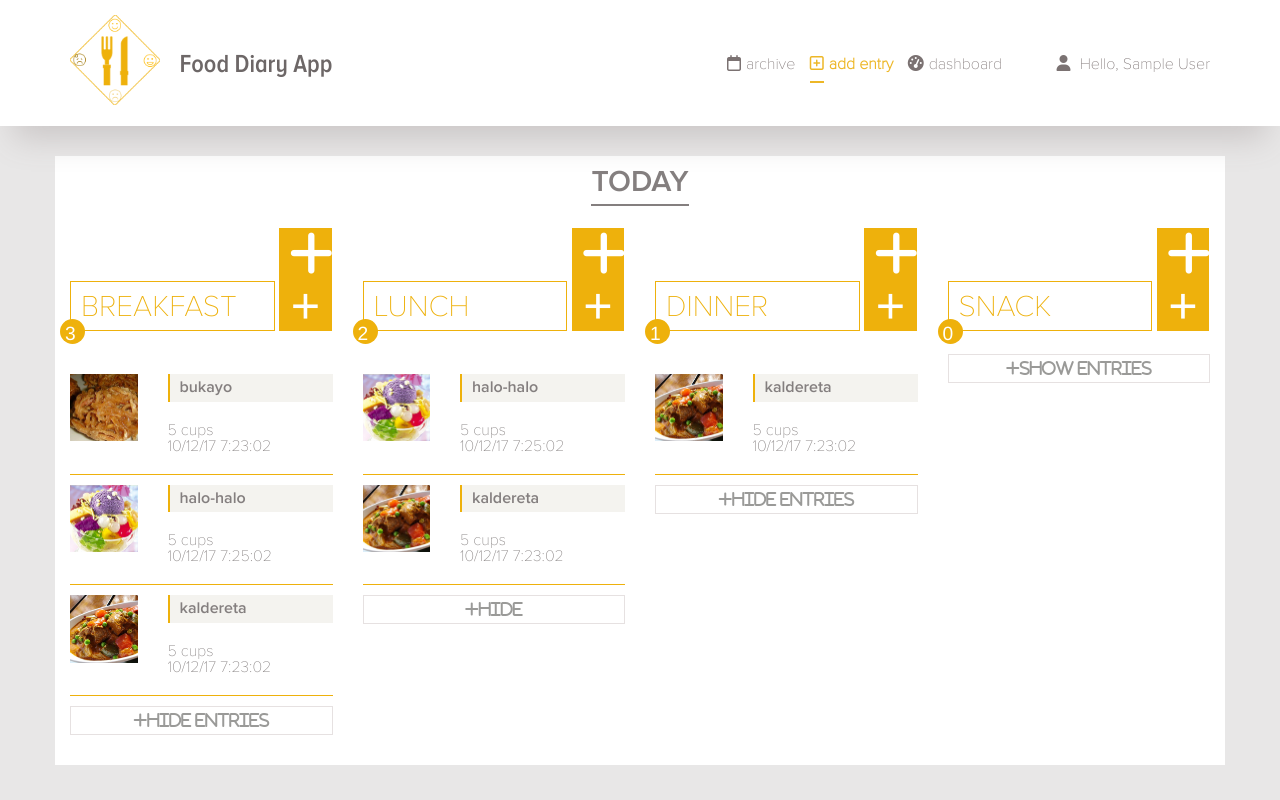
After one commit to janjantandayag/fooddiary, a PHP site: page /add-entry.php in a window 1280 px wide. The commit adds this page. Run offline with PHP 8.4, Linux system fonts and the light colour scheme; the visitor is signed in with stand-in values (Sample User, id 1); some libraries are stand-ins or nearby versions.

Commit message:
Added addendtry page

```diff
--- /dev/null
+++ b/add-entry.php
@@ -0,0 +1,184 @@
+<?php
+   	include('database/Function.php');
+    $db = new Database;
+    $db->isLogin();
+?>
+<!DOCTYPE html>
+<html>
+<head>
+	<title>Dashboard</title>
+	<?php include ('include/links.php'); ?>
+	<script src="https://code.highcharts.com/highcharts.js"></script>
+	<script src="https://code.highcharts.com/modules/exporting.js"></script>
+</head>
+<body class="mainPage">
+	<header>
+		<div class="container">
+			<div class="row">
+				<div class="col-md-12">
+					<div class="left-col">
+						<img src="img/logo.png">
+						<h1 class="foodAppName" >Food Diary App</h1>
+					</div>
+					<div class="right-col">
+						<ul id="topNav">
+							<li><a href="archive.php"><span class="fa fa-calendar-o"></span>archive</a></li>
+							<li class="navActive"><a href="add-entry.php"><span class="fa fa-plus-square-o"></span>add entry</a></li>
+							<li><a href="dashboard.php"><span class="fa fa-dashboard"></span>dashboard</a></li>
+							<li><a href="database/logout.php"><span class="fa fa-user"></span> Hello, <?= $_SESSION['name'] ?></a></li>
+						</ul>
+					</div>
+					<div>
+						<a href="javascript:void(0);" onclick="myFunction();" class="icon">&#9776;</a>
+                        <ul  id="mobile"  class="displayNone">
+                            <li><a href="archive.php"><span class="fa fa-calendar-o"></span> archive</a></li>
+                            <li  class="mobile-navActive"><a href="add-entry.php"><span class="fa fa-plus-square-o"></span> add entry</a>  </li>
+                            <li><a href="dashboard.php"><span class="fa fa-dashboard"></span> dashboard</a></li>
+                            <li><a href="database/logout.php"><span class="fa fa-user"></span> Hello, <?= $_SESSION['name'] ?></a></li>
+                        </ul>
+                    </div>
+				</div>
+			</div>
+		</div>
+	</header>
+	<section id="addEntry-header">
+		<div class="container">
+			<div class="row addEntry-header--container">
+				<div class="col-md-12">
+					<h3 class="addEntry--header">Today</h3>
+				</div>
+			</div>
+		</div>
+	</section>
+	<section id="addEntry-body">
+		<div class="container">
+			<div class="row addEntry-body--container">
+				<div class="col-md-3 col-sm-6 mealContainer">
+					<p class="mealName">Breakfast</p>
+					<a href="#" title="Add Entry" class="addEntryIcon"><span class="fa fa-plus"></span>+</a>
+					<div class="mealQuantityContainer">
+						<p class="mealQuantity">3</p>
+					</div>
+					<div class="show-container none">
+						<a href="#" class="show"><span class="fa fa-plus">show</span></a>
+					</div>
+					<div class="entryContainer">
+						<div class="row">
+							<div class="col-md-4">
+								<img src="img/bukayo.jpg" class="bodyImg"/>
+							</div>
+							<div class="col-md-8 ">
+								<h2 class="entryName">Bukayo</h2>
+								<p class="servingSize">5 cups</p>
+								<p class="entryDate">10/12/17 7:23:02</p>
+							</div>
+						</div>
+					</div>
+					<div class="entryContainer">
+						<div class="row">
+							<div class="col-md-4">
+								<img src="img/halo-halo.jpg" class="bodyImg"/>
+							</div>
+							<div class="col-md-8 ">
+								<h2 class="entryName">halo-halo</h2>
+								<p class="servingSize">5 cups</p>
+								<p class="entryDate">10/12/17 7:25:02</p>
+							</div>
+						</div>
+					</div>
+					<div class="entryContainer">
+						<div class="row">
+							<div class="col-md-4">
+								<img src="img/kalderata.jpg" class="bodyImg"/>
+							</div>
+							<div class="col-md-8 ">
+								<h2 class="entryName">kaldereta</h2>
+								<p class="servingSize">5 cups</p>
+								<p class="entryDate">10/12/17 7:23:02</p>
+							</div>
+						</div>
+					</div>
+					<div class="hide-item">
+						<a href="#" class="hideItem"><span class="fa fa-plus">hide entries</span></a>
+					</div>
+				</div>
+				<div class="col-md-3 col-sm-6 mealContainer">
+					<p class="mealName">Lunch</p>
+					<a href="#" title="Add Entry" class="addEntryIcon"><span class="fa fa-plus"></span>+</a>
+					<div class="mealQuantityContainer">
+						<p class="mealQuantity">2</p>
+					</div>
+					<div class="show-container none">
+						<a href="#" class="show"><span class="fa fa-plus">show entries</span></a>
+					</div>
+					<div class="entryContainer">
+						<div class="row">
+							<div class="col-md-4">
+								<img src="img/halo-halo.jpg" class="bodyImg"/>
+							</div>
+							<div class="col-md-8 ">
+								<h2 class="entryName">halo-halo</h2>
+								<p class="servingSize">5 cups</p>
+								<p class="entryDate">10/12/17 7:25:02</p>
+							</div>
+						</div>
+					</div>
+					<div class="entryContainer">
+						<div class="row">
+							<div class="col-md-4">
+								<img src="img/kalderata.jpg" class="bodyImg"/>
+							</div>
+							<div class="col-md-8 ">
+								<h2 class="entryName">kaldereta</h2>
+								<p class="servingSize">5 cups</p>
+								<p class="entryDate">10/12/17 7:23:02</p>
+							</div>
+						</div>
+					</div>
+					<div class="hide-item">
+						<a href="#" class="hideItem"><span class="fa fa-plus">hide</span></a>
+					</div>
+				</div>
+				<div class="col-md-3 col-sm-6 mealContainer">
+					<p class="mealName">Dinner</p>
+					<a href="#" title="Add Entry" class="addEntryIcon"><span class="fa fa-plus"></span>+</a>
+					<div class="mealQuantityContainer">
+						<p class="mealQuantity">1</p>
+					</div>
+					<div class="show-container none">
+						<a href="#" class="show"><span class="fa fa-plus">show entries</span></a>
+					</div>
+					<div class="entryContainer">
+						<div class="row">
+							<div class="col-md-4">
+								<img src="img/kalderata.jpg" class="bodyImg"/>
+							</div>
+							<div class="col-md-8 ">
+								<h2 class="entryName">kaldereta</h2>
+								<p class="servingSize">5 cups</p>
+								<p class="entryDate">10/12/17 7:23:02</p>
+							</div>
+						</div>
+					</div>
+					<div class="hide-item">
+						<a href="#" class="hideItem"><span class="fa fa-plus">hide entries</span></a>
+					</div>
+				</div>
+				<div class="col-md-3 col-sm-6 mealContainer">
+					<p class="mealName">Snack</p>
+					<a href="#" title="Add Entry" class="addEntryIcon"><span class="fa fa-plus"></span>+</a>
+					<div class="mealQuantityContainer">
+						<p class="mealQuantity">0</p>
+					</div>
+					<div class="show-container">
+						<a href="#" class="show"><span class="fa fa-plus">show entries</span></a>
+					</div>
+					<div class="hide-item none">
+						<a href="#" class="hideItem"><span class="fa fa-plus">hide entries</span></a>
+					</div>
+				</div>
+			</div>
+		</div>
+	</section>
+</body>
+</html>
--- a/style.css
+++ b/style.css
@@ -98,6 +98,7 @@ input, select {
 
 @font-face {font-family: altCondensedSemibold;src: url(fonts/ProximaNovaAltcondensedSemibold.ttf);}
 @font-face {font-family: novaThin;src: url(fonts/ProximaNovaThin.ttf);}
+@font-face {font-family: semiBold;src: url(fonts/ProximaNovaSemibold.ttf);}
 
 #mainPage{
     background:#e8e7e7;
@@ -460,6 +461,130 @@ input, select {
     color:#99958b;
     font-family: novaThin;
 }
+.addEntry-header--container{
+    background:#fff;
+    text-align: center;
+    margin-top:30px;
+    padding:10px 0;
+}
+.addEntry--header{
+    font-size:187.5%;
+    color:#847f7f;
+    text-transform: uppercase;
+    font-family:semiBold;
+    display: inline-block;
+    padding-bottom: 5px;
+    border-bottom: 2px solid #847f7f;
+}
+.addEntry-body--container{
+    background: #fff;
+    padding:20px 0;
+}
+.mealName{
+    color:#eeb10c;
+    font-size:187.5%;
+    text-transform: uppercase;
+    font-family: novaThin;
+    border:1px solid #eeb10c;
+    padding:10px 20px 10px 10px;
+    display: inline-block;
+    height: 50px;
+    overflow: hidden;
+    width:78%;
+}
+.addEntryIcon{
+    font-size: 315%;
+    background:#eeb10c;
+    color:#fff;
+    display: inline-block;
+    text-align: center;
+    padding:0px 10px;
+    text-transform: uppercase;
+    position: relative;
+    top:-8px;
+    width:20%;
+}
+.mealQuantity{
+    padding:5px;
+    background:#eeb10c;
+    font-size: 120%;
+    color:#fff;
+    display: inline-block;
+    width:25px;
+    height: 25px;
+    border-radius: 50%;
+}
+.mealQuantityContainer{
+    position: relative;
+    top:-20px;
+    left:-10px;
+}
+.none{
+    display: none;
+}
+.show,.hideItem{
+    position: relative;
+    top:-10px;
+    display: block;
+    border: 1px solid #e6e1e1;
+    text-align: center;
+    font-size:100%;
+    color:#9a9a98;
+    padding:5px;
+    font-family: novaThin;
+}
+.hide-item{
+    margin-top:20px;
+}
+.entryName{
+    color:#847f7f;
+    font-size:100%;
+    font-family: semiBold;
+    text-transform: lowercase;
+    padding:5px 5px 5px 10px;
+    background:#f4f3ef;
+    border-left:2px solid #eeb10c;
+    margin-bottom: 20px;
+}
+.servingSize,.entryDate{
+    color:#847f7f;
+    font-family: novaThin;
+}
+.entryDate{
+    margin-bottom: 20px;
+}
+.entryContainer{
+    border-bottom: 1px solid #eeb10c;
+    margin:10px 0px;
+}
+.bodyImg{
+    width: 100%;
+}
+.mealContainer{
+    transition: .5s all;
+}
+.mealContainer:hover{
+    background:#f9f9f9;
+}
+@media(max-width:767px) and (min-width:425px){
+    .entryContainer{
+        max-width:400px;
+        margin:0 auto;
+    }
+}
+@media(max-width:1200px) and (min-width:992px){
+   .addEntryIcon {
+        padding: 0px 5px;
+        width:initial;
+        font-size:250%;
+        top:-6px;
+    }
+    .mealName{
+        width:initial;
+        padding: 0px 5px 0px 5px;
+        height:40px;
+    }
+}
 @media screen and (max-width:1200px){
     .circumplex-model{
         width: 400px;
@@ -534,4 +659,9 @@ input, select {
         height: 300px;
         width:100%;
     }
+    .mealContainer{
+        margin-bottom: 30px;
+        border-bottom: 20px solid #efefef;
+    }
+
 }
```
